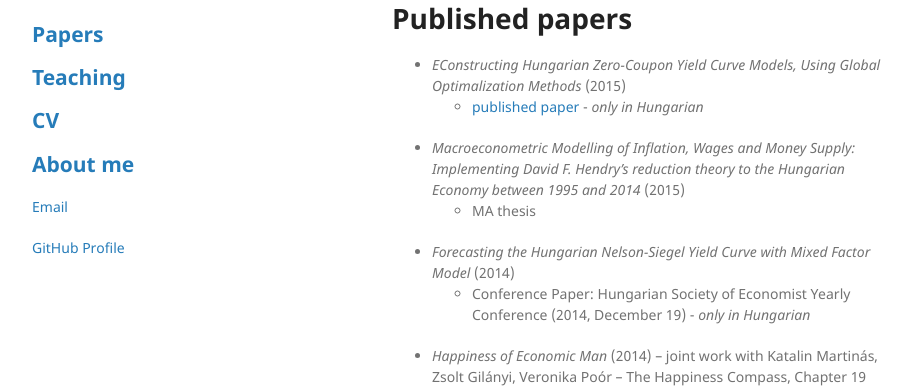
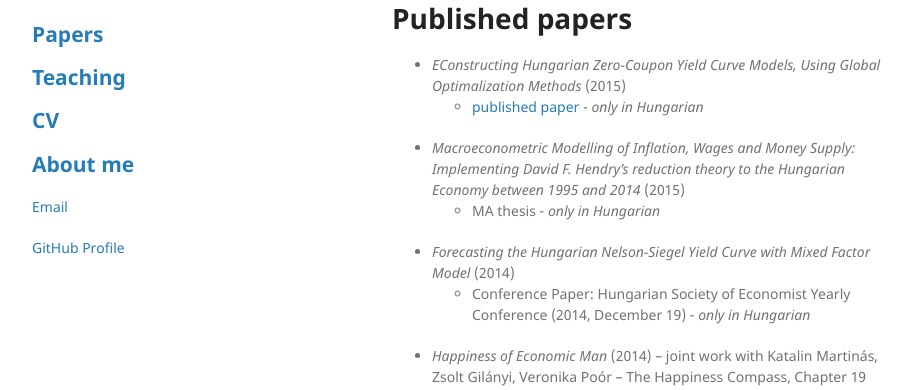
Before and after one commit to regulyagoston/regulyagoston.github.io, a Jekyll site: the page built from papers.md, in a window 1280 px wide and 1143 px high. Shown: the part 334-724 px from the top of the window, without its empty margins (178-1090 px from the left). Built offline with Jekyll 4.4.1, drawn with Linux system fonts in a browser that asks for light colours; our own code applies the rules of GitHub Pages for plain Markdown files.

Commit message:
Update papers.md

```diff
--- a/papers.md
+++ b/papers.md
@@ -16,7 +16,7 @@ layout: default
 	*only in Hungarian*
 
 - *Macroeconometric Modelling of Inflation, Wages and Money Supply: Implementing David F. Hendry's reduction theory to the Hungarian Economy between 1995 and 2014* (2015)
-	- MA thesis
+	- MA thesis - *only in Hungarian*
 
 - *Forecasting the Hungarian Nelson-Siegel Yield Curve with Mixed Factor Model* (2014)
 	- Conference Paper: Hungarian Society of Economist Yearly Conference (2014, December 19) - *only in Hungarian*
```
